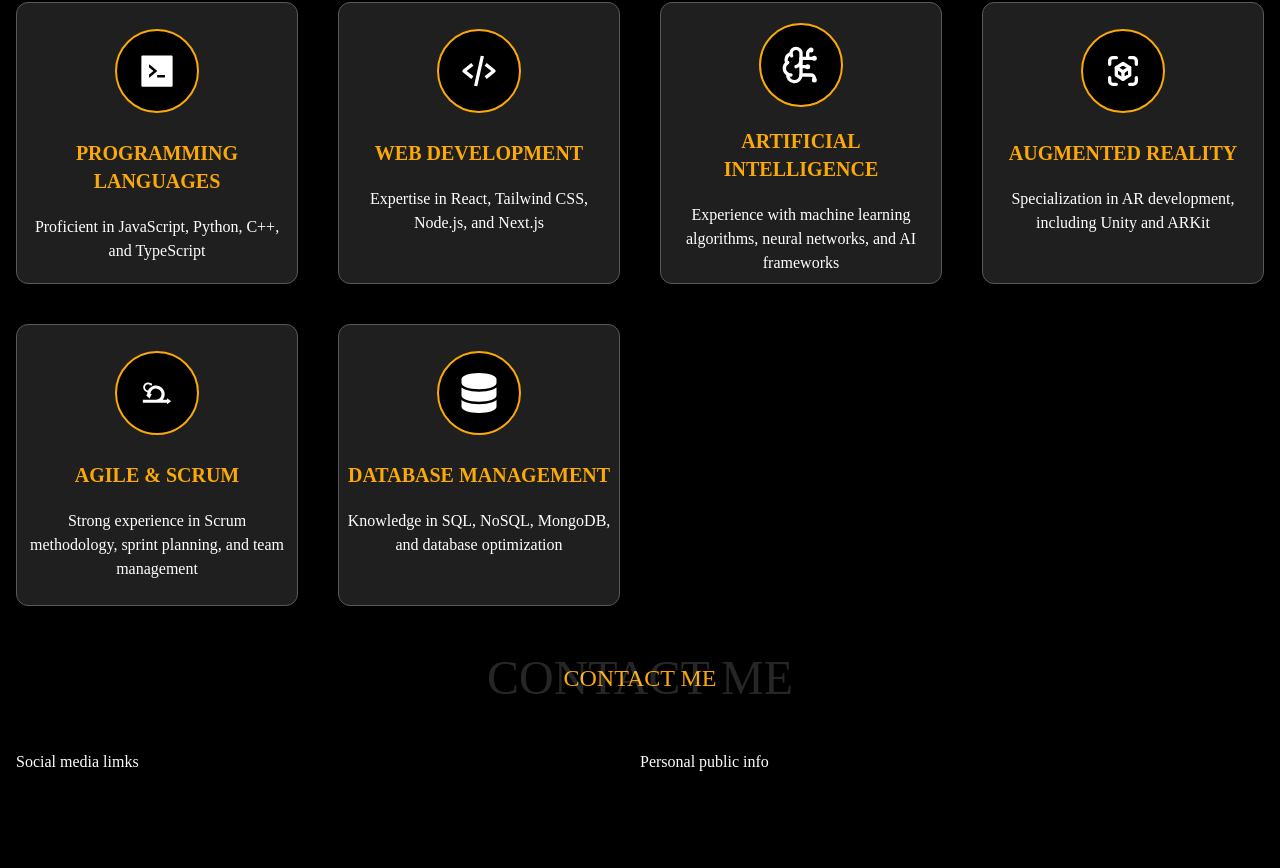
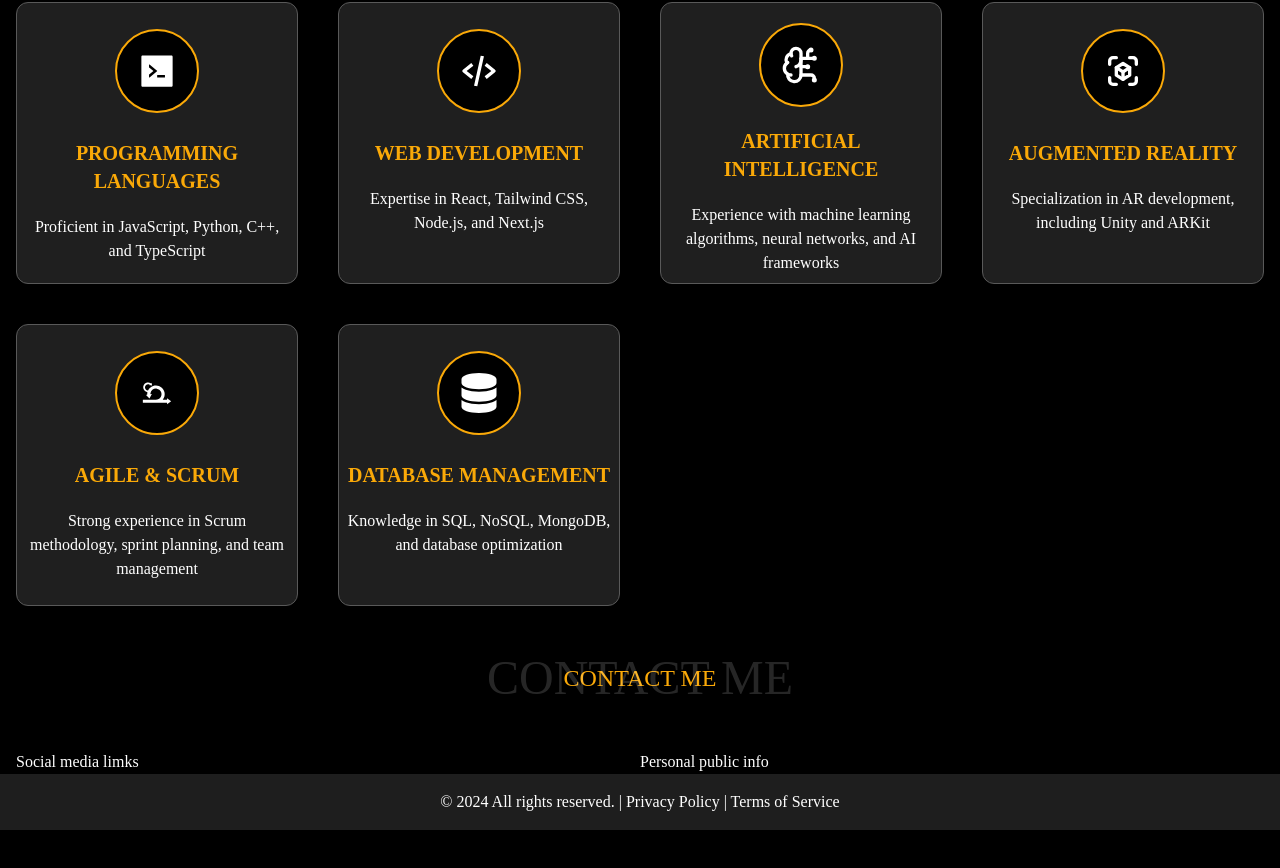
Before and after one commit to hanafianasse/MyPage, a React (Vite) app: page / in a window 1280 px wide. Shown: the part 1857-2725 px from the top of the page. After the commit the page ends 2687 px from the top, so only its background shows below. Built offline with nearby package versions, Linux system fonts and the light colour scheme.

Commit message:
fix typo + add footer

```diff
--- a/src/App.jsx
+++ b/src/App.jsx
@@ -1,7 +1,8 @@
 import { AboutMe } from "./components/AboutMe";
 import { Skils } from "./components/Skils";
 import { Header } from "./components/Header";
-import { ContactMe } from "./components/ContaactMe";
+import { ContactMe } from "./components/ContactMe";
+import { Footer } from "./components/Footer";
 
 function App() {
 
@@ -11,13 +12,7 @@ function App() {
       <AboutMe />
       <Skils />
       <ContactMe />
-
-      <div className="container mx-auto px-4">
-        <br />
-        <br />
-        <br />
-        <br />
-      </div>
+      <Footer />
     </main>
   );
 }
--- /dev/null
+++ b/src/components/Footer.jsx
@@ -0,0 +1,16 @@
+
+
+
+export function Footer() {
+
+    return (
+        <>
+            <div className="bg-[#1e1e1e]">
+                <div className="container mx-auto text-center py-4">
+                    © 2024 All rights reserved. | Privacy Policy | Terms of Service
+                </div>
+            </div>
+
+        </>
+    );
+}
```
Also changed, not shown: src/components/ContactMe.jsx (renamed from src/components/ContaactMe.jsx).
